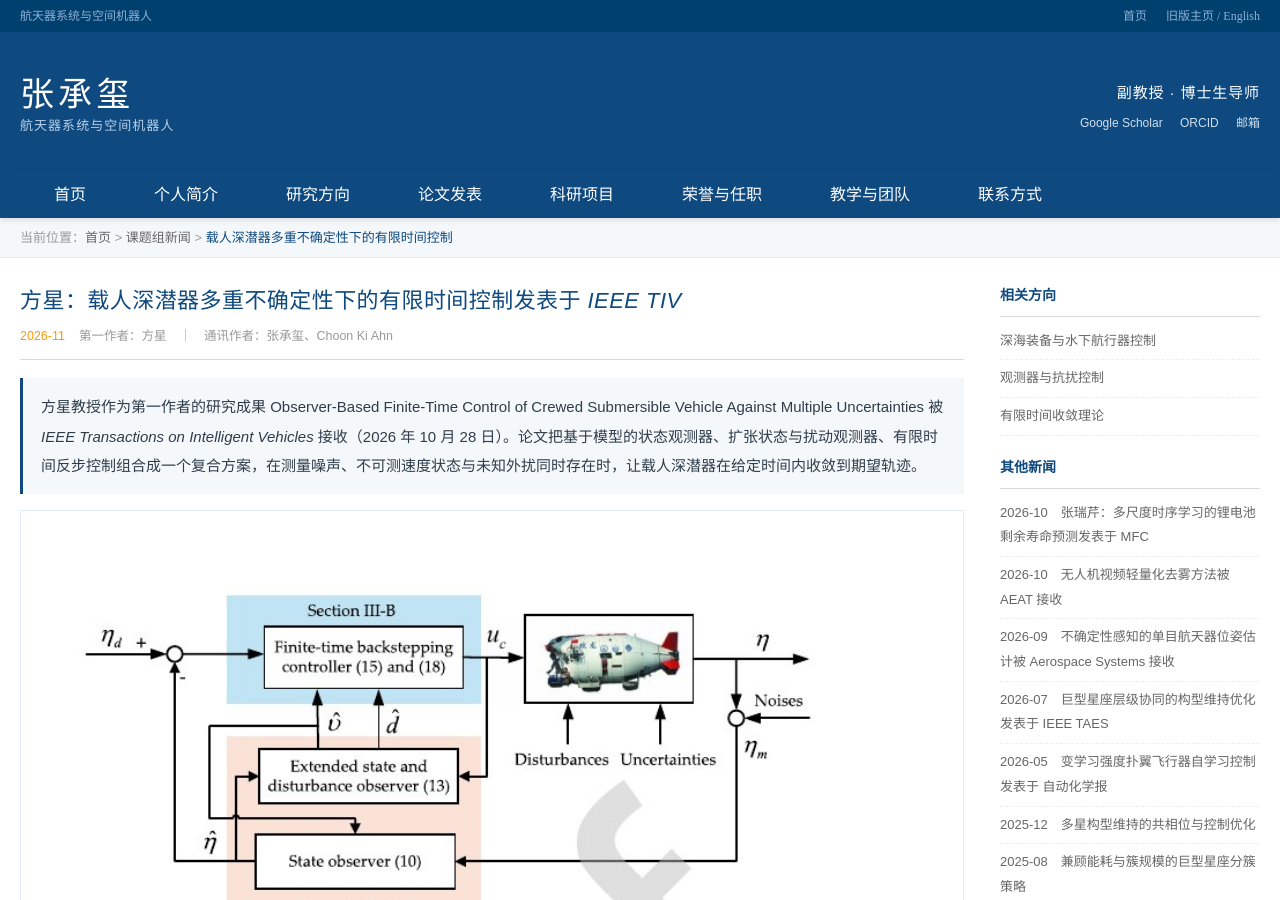
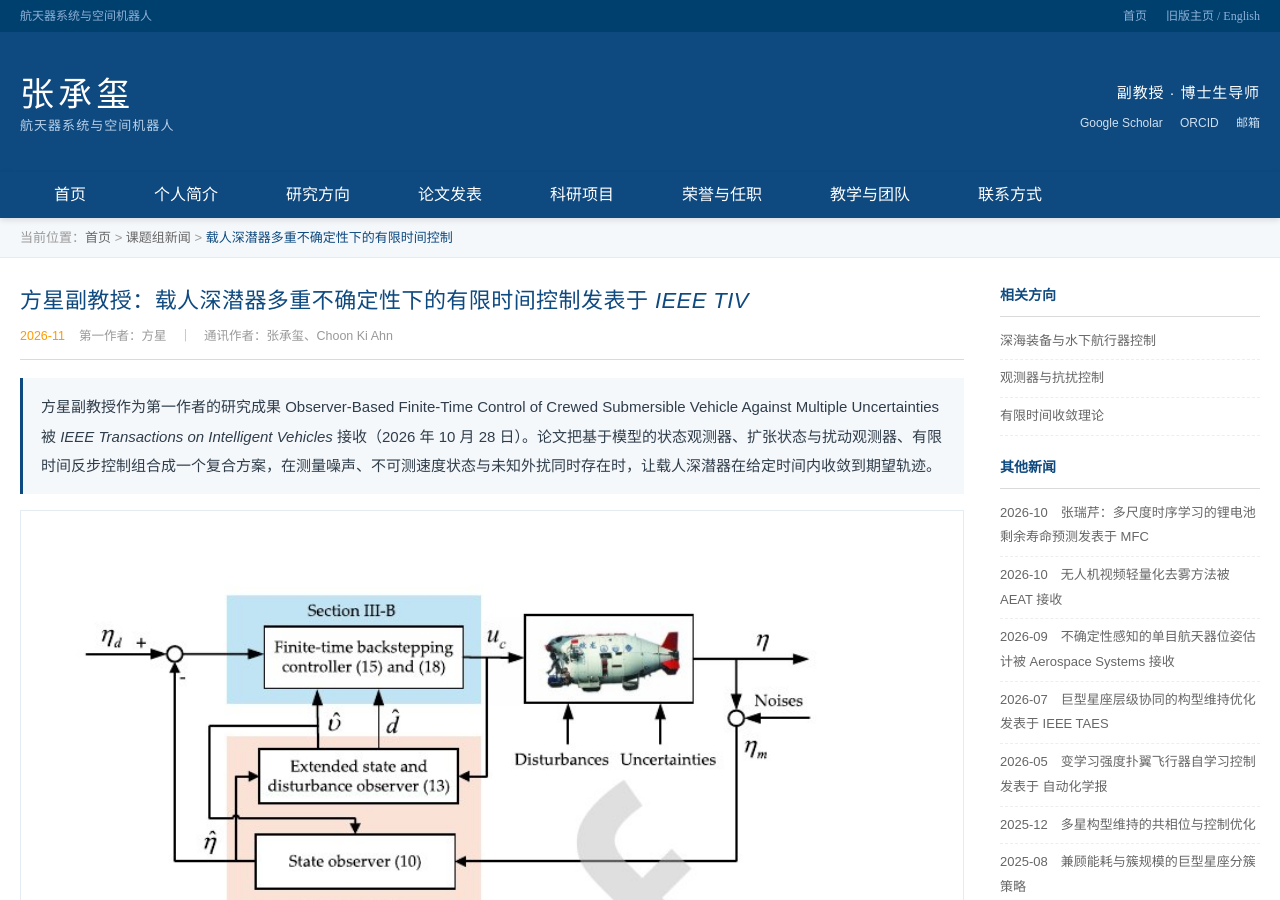
Before and after one commit to dongfangxy/dongfangxy.github.io, a Jekyll site: the page news-2026-11-tiv-csv.html, which Jekyll copies as it is, in a window 1280 px wide and 900 px high. Built offline with Jekyll 4.4.1, drawn with Linux system fonts in a browser that asks for light colours.

Commit message:
docs(news): use associate professor title for Xing Fang

```diff
--- a/index.html
+++ b/index.html
@@ -387,7 +387,7 @@
           <ul class="news-list">
             <li>
               <a href="news-2026-11-tiv-csv.html">
-                <span class="news-date">2026-11</span><span class="news-title">方星：载人深潜器多重不确定性下的有限时间控制发表于 IEEE TIV</span>
+                <span class="news-date">2026-11</span><span class="news-title">方星副教授：载人深潜器多重不确定性下的有限时间控制发表于 IEEE TIV</span>
               </a>
             </li>
             <li>
--- a/news-2026-10-battery-rul.html
+++ b/news-2026-10-battery-rul.html
@@ -227,7 +227,7 @@
         </ul>
         <h3 style="margin-top:20px">其他新闻</h3>
         <ul>
-          <li><a href="news-2026-11-tiv-csv.html">2026-11　方星：载人深潜器多重不确定性下的有限时间控制发表于 IEEE TIV</a></li>
+          <li><a href="news-2026-11-tiv-csv.html">2026-11　方星副教授：载人深潜器多重不确定性下的有限时间控制发表于 IEEE TIV</a></li>
           <li><a href="news-2026-10-dehazing.html">2026-10　无人机视频轻量化去雾方法被 AEAT 接收</a></li>
           <li><a href="news-2026-09-pose-uncertainty.html">2026-09　不确定性感知的单目航天器位姿估计被 Aerospace Systems 接收</a></li>
           <li><a href="news-2026-07-megaconstellation-coordination.html">2026-07　巨型星座层级协同的构型维持优化发表于 IEEE TAES</a></li>
--- a/news-2026-11-tiv-csv.html
+++ b/news-2026-11-tiv-csv.html
@@ -3,7 +3,7 @@
 <head>
 <meta charset="UTF-8">
 <meta name="viewport" content="width=device-width, initial-scale=1.0">
-<title>方星：载人深潜器多重不确定性下的有限时间控制发表于 IEEE TIV | 张承玺课题组</title>
+<title>方星副教授：载人深潜器多重不确定性下的有限时间控制发表于 IEEE TIV | 张承玺课题组</title>
 <style>
   :root {
     --navy: #0e497f; --navy-d: #00406e; --navy-l: #275e90; --orange: #ff9900;
@@ -160,11 +160,11 @@
     <div class="news-wrap">
       <article>
         <div class="news-head">
-          <h1>方星：载人深潜器多重不确定性下的有限时间控制发表于 <em>IEEE TIV</em></h1>
+          <h1>方星副教授：载人深潜器多重不确定性下的有限时间控制发表于 <em>IEEE TIV</em></h1>
           <div class="news-meta"><b>2026-11</b>第一作者：方星　｜　通讯作者：张承玺、Choon Ki Ahn</div>
         </div>
 
-        <p class="news-lead">方星教授作为第一作者的研究成果 Observer-Based Finite-Time Control of Crewed Submersible Vehicle Against Multiple Uncertainties 被 <em>IEEE Transactions on Intelligent Vehicles</em> 接收（2026 年 10 月 28 日）。论文把基于模型的状态观测器、扩张状态与扰动观测器、有限时间反步控制组合成一个复合方案，在测量噪声、不可测速度状态与未知外扰同时存在时，让载人深潜器在给定时间内收敛到期望轨迹。</p>
+        <p class="news-lead">方星副教授作为第一作者的研究成果 Observer-Based Finite-Time Control of Crewed Submersible Vehicle Against Multiple Uncertainties 被 <em>IEEE Transactions on Intelligent Vehicles</em> 接收（2026 年 10 月 28 日）。论文把基于模型的状态观测器、扩张状态与扰动观测器、有限时间反步控制组合成一个复合方案，在测量噪声、不可测速度状态与未知外扰同时存在时，让载人深潜器在给定时间内收敛到期望轨迹。</p>
 
         <figure class="news-figure">
           <img src="assets/news-tiv-framework.jpg" alt="载人深潜器复合控制结构：状态观测器、扩张状态与扰动观测器、有限时间反步控制器">
--- a/news.html
+++ b/news.html
@@ -168,7 +168,7 @@
     <ul class="n_list">
       <li>
         <div class="t">
-          <a href="news-2026-11-tiv-csv.html">方星：载人深潜器多重不确定性下的有限时间控制发表于 IEEE Transactions on Intelligent Vehicles</a>
+          <a href="news-2026-11-tiv-csv.html">方星副教授：载人深潜器多重不确定性下的有限时间控制发表于 IEEE Transactions on Intelligent Vehicles</a>
           <span class="note">把基于模型的状态观测器、扩张状态与扰动观测器、有限时间反步控制组合为复合方案；三维跟踪误差较对比方法降低 35.3%–81.3%，阶跃调节时间由 1.2 s 缩短到 0.7 s。</span>
         </div>
         <span class="date">2026-11</span>
```
